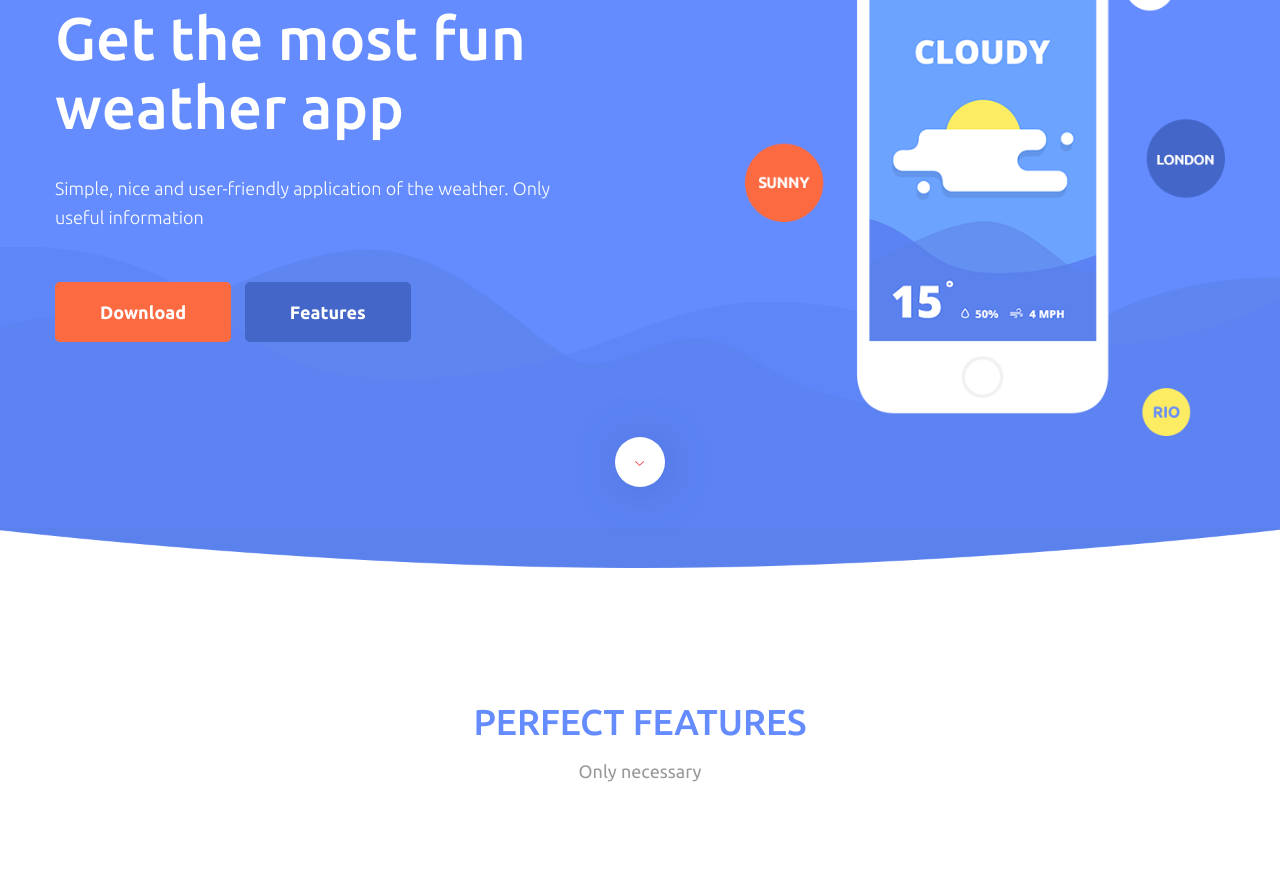
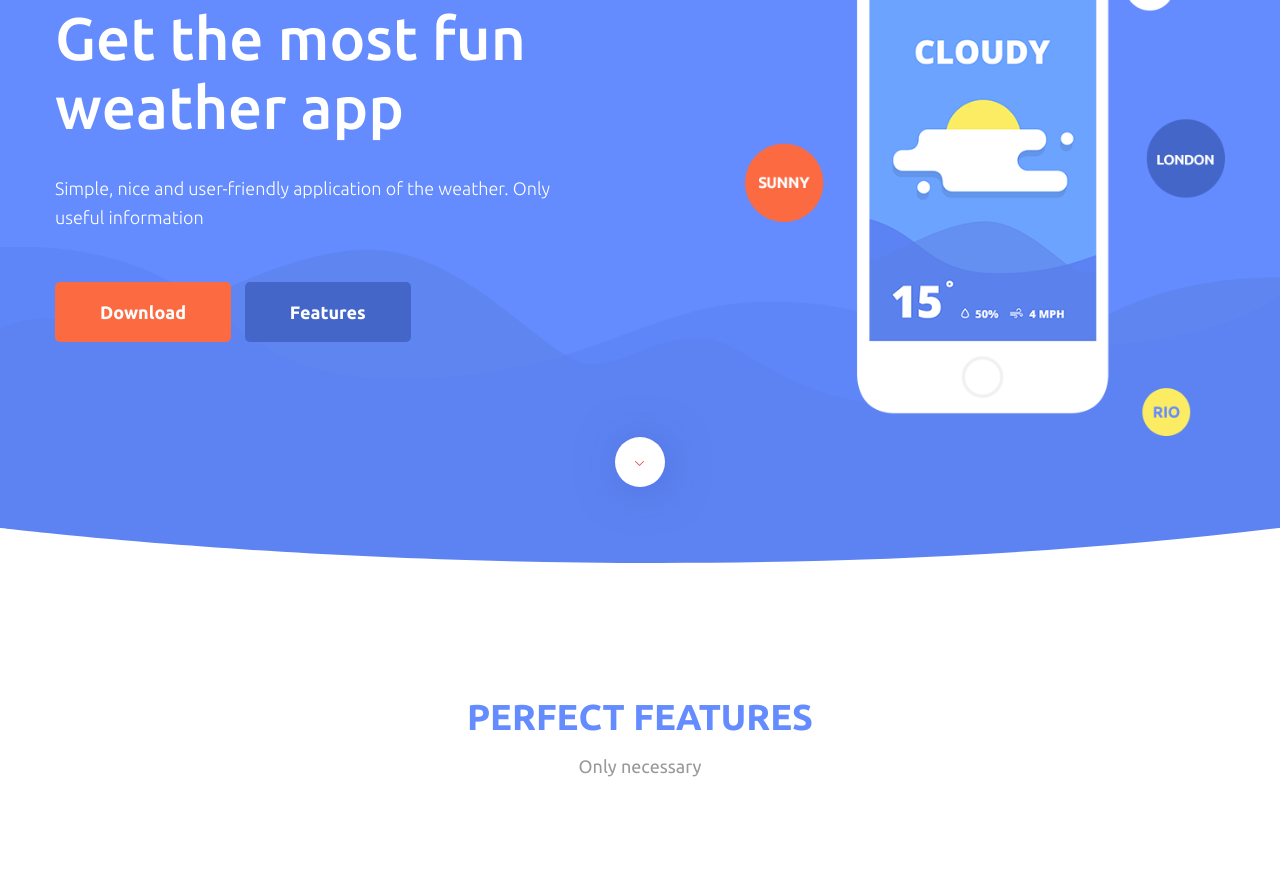
Before and after one commit to keeeisa/avenue-fashion, a plain HTML site: page index.html in a window 1280 px wide. Shown: the part 272-1158 px from the top of the page. Drawn offline with nearby package versions, Linux system fonts and the light colour scheme; a script that the page names is missing.

Commit message:
fix-header

```diff
--- a/css/style.css
+++ b/css/style.css
@@ -35,7 +35,7 @@ a:visited{
 section h1{
   font-size: 2.25em;
   color:#648cff;
-  font-weight:500;
+  font-weight:600;
   text-transform:uppercase;
   text-align:center;
   margin-top:130px;
--- a/index.html
+++ b/index.html
@@ -48,7 +48,7 @@
     <a href="#" class="scroll-down"><img class="arrow" src="img/arrow.svg"></a>
   </header>
   <section id="features">
-    <img src="img/bg-end.png" style="width:100%;">
+    <img src="img/bg-end.svg" style="width:100%;">
     <div class="wrapper">
       <h1 class="heading-center">Perfect features</h1>
       <p class="lead-center">Only necessary</p>
```
Also changed, not shown: img/bg-end.svg (added).
